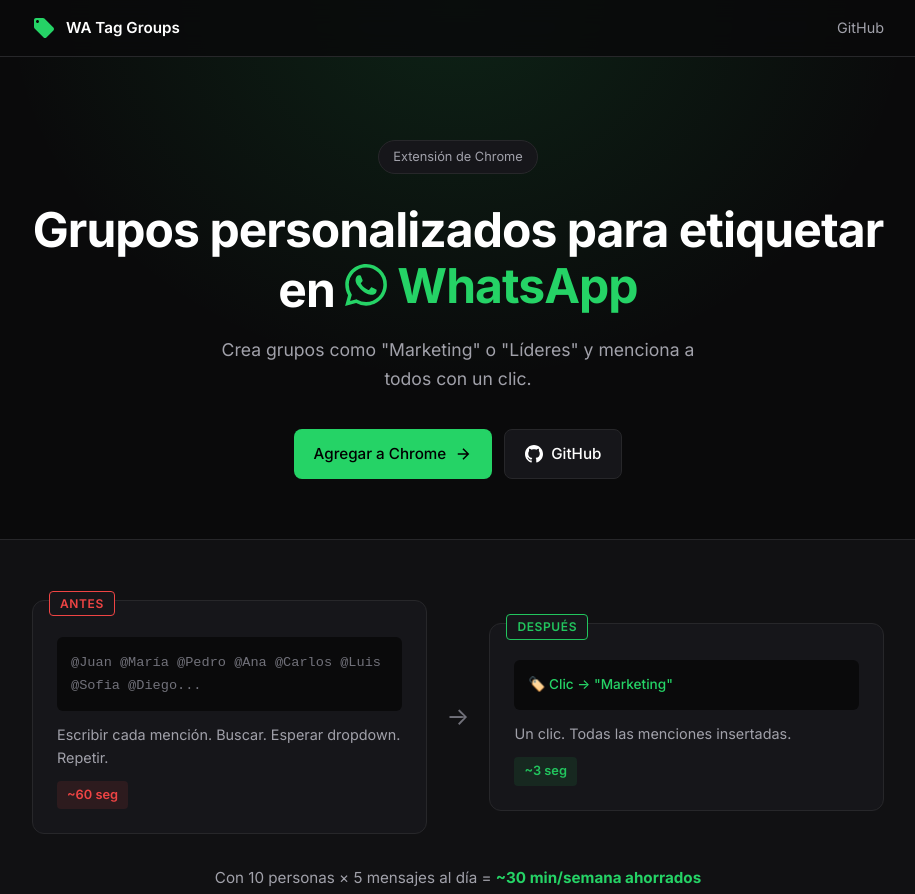
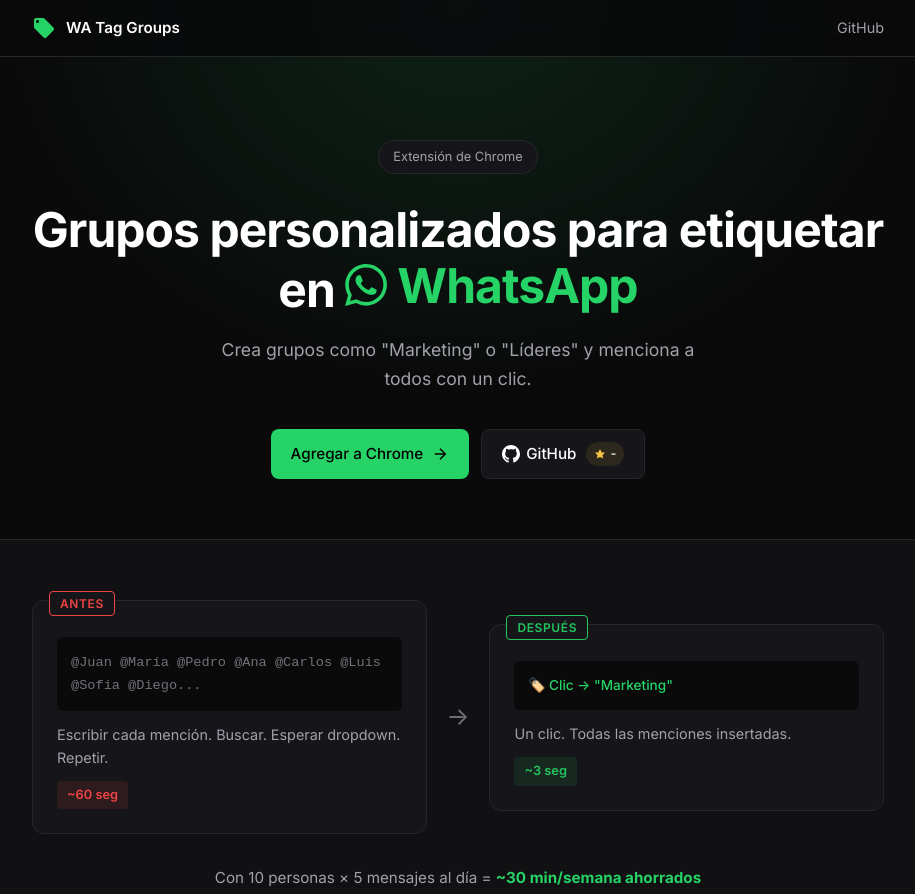
Before and after one commit to jhomarTM/WhatsApp-Tag-Groups, a browser extension: page landing/index.html in a window 1280 px wide. Shown: the top 894 px of the page, without its empty margins (182-1097 px from the left). Drawn offline with Linux system fonts and the light colour scheme; no server answers.

Commit message:
Add GitHub stars badge

```diff
--- a/landing/index.html
+++ b/landing/index.html
@@ -56,11 +56,17 @@
             <path d="M5 12h14M12 5l7 7-7 7"/>
           </svg>
         </a>
-        <a href="https://github.com/jhomarTM/WhatsApp-Tag-Groups" class="btn btn-secondary" target="_blank" data-track="github_hero">
+        <a href="https://github.com/jhomarTM/WhatsApp-Tag-Groups" class="btn btn-secondary github-btn" target="_blank" data-track="github_hero">
           <svg viewBox="0 0 24 24" width="18" height="18" fill="currentColor">
             <path d="M12 0c-6.626 0-12 5.373-12 12 0 5.302 3.438 9.8 8.207 11.387.599.111.793-.261.793-.577v-2.234c-3.338.726-4.033-1.416-4.033-1.416-.546-1.387-1.333-1.756-1.333-1.756-1.089-.745.083-.729.083-.729 1.205.084 1.839 1.237 1.839 1.237 1.07 1.834 2.807 1.304 3.492.997.107-.775.418-1.305.762-1.604-2.665-.305-5.467-1.334-5.467-5.931 0-1.311.469-2.381 1.236-3.221-.124-.303-.535-1.524.117-3.176 0 0 1.008-.322 3.301 1.23.957-.266 1.983-.399 3.003-.404 1.02.005 2.047.138 3.006.404 2.291-1.552 3.297-1.23 3.297-1.23.653 1.653.242 2.874.118 3.176.77.84 1.235 1.911 1.235 3.221 0 4.609-2.807 5.624-5.479 5.921.43.372.823 1.102.823 2.222v3.293c0 .319.192.694.801.576 4.765-1.589 8.199-6.086 8.199-11.386 0-6.627-5.373-12-12-12z"/>
           </svg>
           GitHub
+          <span class="star-badge">
+            <svg viewBox="0 0 24 24" width="12" height="12" fill="#f6c244">
+              <path d="M12 2l3.09 6.26L22 9.27l-5 4.87 1.18 6.88L12 17.77l-6.18 3.25L7 14.14 2 9.27l6.91-1.01L12 2z"/>
+            </svg>
+            <span id="star-count">-</span>
+          </span>
         </a>
       </div>
     </div>
@@ -140,8 +146,9 @@
     </div>
   </footer>
 
-  <!-- Event tracking -->
+  <!-- Scripts -->
   <script>
+    // Event tracking
     document.querySelectorAll('[data-track]').forEach(el => {
       el.addEventListener('click', () => {
         const action = el.dataset.track;
@@ -150,6 +157,17 @@
         }
       });
     });
+
+    // Fetch GitHub stars
+    fetch('https://api.github.com/repos/jhomarTM/WhatsApp-Tag-Groups')
+      .then(res => res.json())
+      .then(data => {
+        const count = data.stargazers_count;
+        if (count !== undefined) {
+          document.getElementById('star-count').textContent = count;
+        }
+      })
+      .catch(() => {});
   </script>
 </body>
 </html>
--- a/landing/styles.css
+++ b/landing/styles.css
@@ -162,6 +162,21 @@ a {
 
 .btn-secondary:hover {
   border-color: var(--text-muted);
+}
+
+.github-btn {
+  gap: 6px;
+}
+
+.star-badge {
+  display: inline-flex;
+  align-items: center;
+  gap: 4px;
+  background: rgba(246, 194, 68, 0.1);
+  padding: 2px 8px;
+  border-radius: 12px;
+  font-size: 0.8rem;
+  margin-left: 4px;
 }
 
 /* Comparison (Antes/Después) */
```
